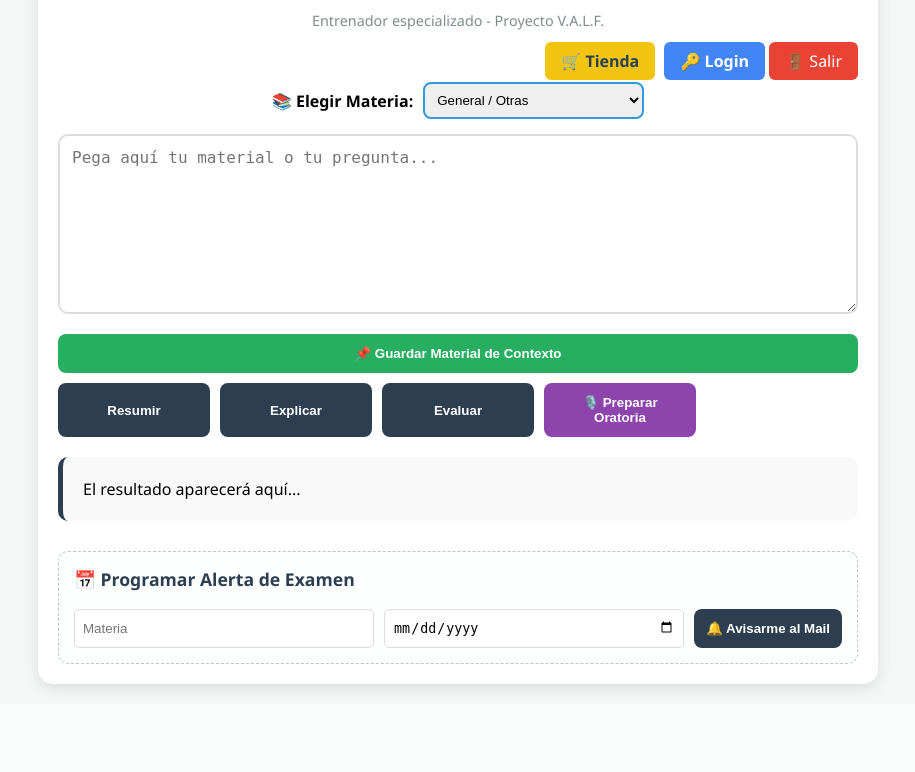
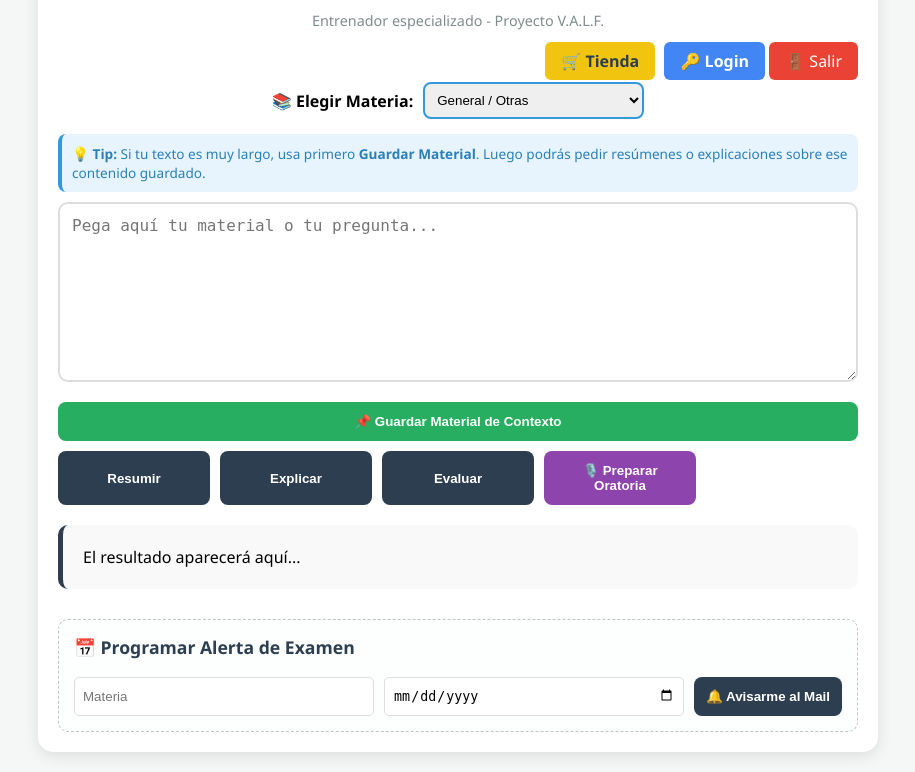
Before and after one commit to iaentrenador/mentor-academico, a Flask app: page / in a window 1280 px wide. Shown: the part 188-960 px from the top of the page, without its empty margins (182-1097 px from the left). Before the commit the page ends 882 px from the top, so only its background shows below. Run offline with Flask 3, Linux system fonts and the light colour scheme.

Commit message:
Update index.html

```diff
--- a/templates/index.html
+++ b/templates/index.html
@@ -22,6 +22,9 @@
         /* Selectores de materia */
         .materia-selector { margin-bottom: 15px; display: flex; align-items: center; gap: 10px; justify-content: center; }
         select { padding: 8px; border-radius: 8px; border: 2px solid #3498db; outline: none; }
+
+        /* Nota de sugerencia */
+        .tip-box { background: #e8f4fd; color: #2980b9; padding: 10px; border-radius: 8px; font-size: 0.85em; margin-bottom: 10px; border-left: 4px solid #3498db; }
 
         textarea { width: 100%; height: 180px; padding: 12px; border: 2px solid #ddd; border-radius: 10px; box-sizing: border-box; font-size: 16px; }
 
@@ -63,6 +66,10 @@
                 <option value="matematica">Matemática (Cálculo/Kenko)</option>
                 <option value="politica">Política y Sociedad (Oratoria)</option>
             </select>
+        </div>
+
+        <div class="tip-box">
+            💡 <b>Tip:</b> Si tu texto es muy largo, usa primero <b>Guardar Material</b>. Luego podrás pedir resúmenes o explicaciones sobre ese contenido guardado.
         </div>
 
         <textarea id="texto" placeholder="Pega aquí tu material o tu pregunta..."></textarea>
```
